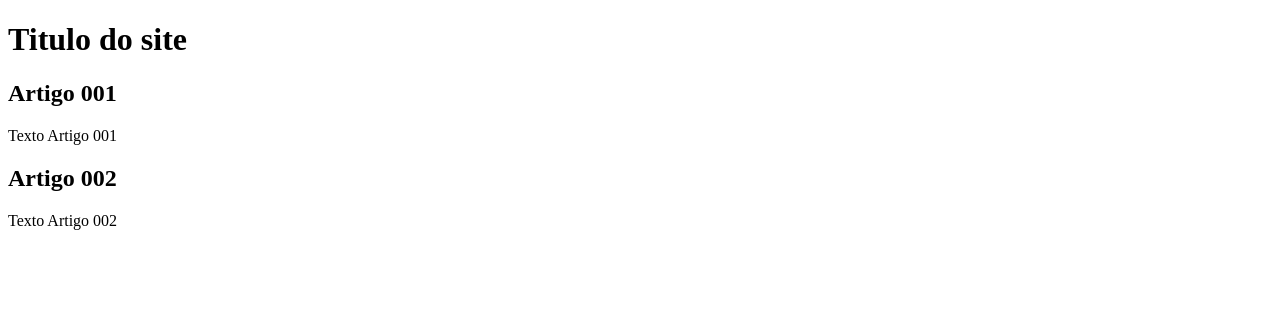
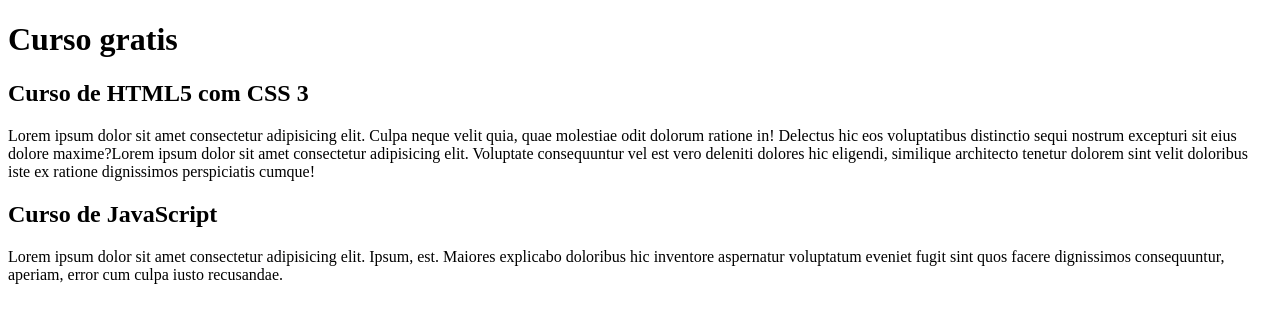
Before and after one commit to MacedoP/Projeto-site, a plain HTML site: page index.html in a window 1280 px wide. Drawn offline with Linux system fonts and the light colour scheme.

Commit message:
comecei a trabalhar no meu conteudo

```diff
--- a/index.html
+++ b/index.html
@@ -8,15 +8,15 @@
 <body>
     <main>
         <header>
-            <h1>Titulo do site</h1>
+            <h1>Curso gratis</h1>
         </header>
         <article>
-            <h2>Artigo 001</h2>
-            <p>Texto Artigo 001</p>
+            <h2>Curso de HTML5 com CSS 3</h2>
+            <p>Lorem ipsum dolor sit amet consectetur adipisicing elit. Culpa neque velit quia, quae molestiae odit dolorum ratione in! Delectus hic eos voluptatibus distinctio sequi nostrum excepturi sit eius dolore maxime?Lorem ipsum dolor sit amet consectetur adipisicing elit. Voluptate consequuntur vel est vero deleniti dolores hic eligendi, similique architecto tenetur dolorem sint velit doloribus iste ex ratione dignissimos perspiciatis cumque!</p>
         </article>
         <article>
-            <h2>Artigo 002</h2>
-            <p>Texto Artigo 002</p>
+            <h2>Curso de JavaScript</h2>
+            <p>Lorem ipsum dolor sit amet consectetur adipisicing elit. Ipsum, est. Maiores explicabo doloribus hic inventore aspernatur voluptatum eveniet fugit sint quos facere dignissimos consequuntur, aperiam, error cum culpa iusto recusandae.</p>
         </article>
     </main>
 
```
